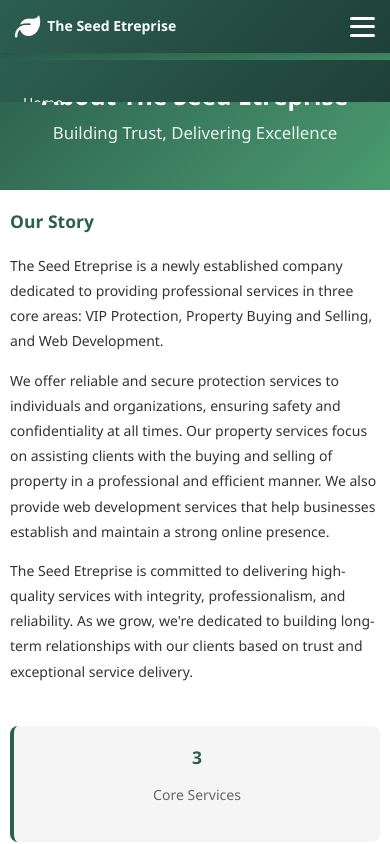
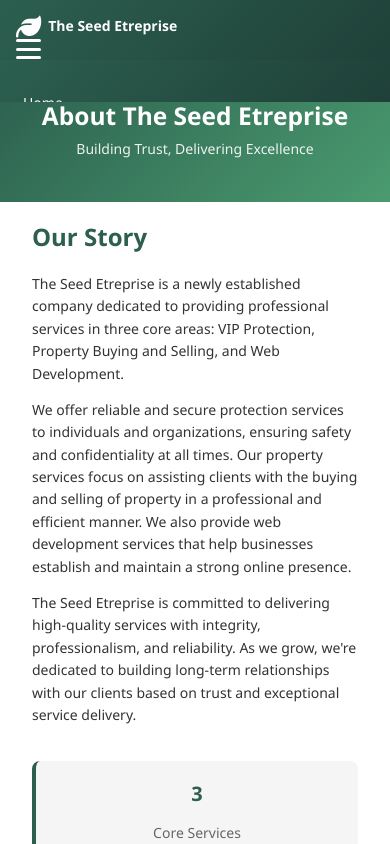
Before and after one commit to rodney031124/The-Seed-Etreprise, a React (Create React App) app: page /about in a window 390 px wide. Shown: the top 844 px of the page. Built offline with nearby package versions, Linux system fonts and the light colour scheme; no server answers.

Commit message:
Fix mobile overlapping issues

```diff
--- a/src/styles/about.css
+++ b/src/styles/about.css
@@ -241,25 +241,49 @@
 }
 
 @media (max-width: 768px) {
+  .about-hero {
+    padding: 2.5rem 16px;
+    text-align: center;
+  }
+
+  .about-hero h1 {
+    font-size: 2.5rem;
+  }
+
   .about-grid {
     grid-template-columns: 1fr;
     gap: 2rem;
+    width: 100%;
+  }
+
+  .about-text,
+  .about-stats,
+  .stat,
+  .team-member,
+  .value {
+    width: 100%;
+    max-width: 100%;
   }
 
   .about-stats {
     grid-template-columns: 1fr;
+    gap: 1rem;
+    width: 100%;
   }
 
   .about-content,
   .values,
   .team,
   .philosophy {
-    padding: 2.5rem 0;
+    padding: 2.5rem 16px;
+    width: 100%;
   }
 
   .team-grid,
   .values-grid {
     gap: 1.5rem;
+    grid-template-columns: 1fr;
+    width: 100%;
   }
 
   .member-avatar {
@@ -267,34 +291,58 @@
     height: 80px;
     font-size: 2.5rem;
   }
+
+  .about-text p {
+    margin-bottom: 1rem;
+  }
 }
 
 @media (max-width: 480px) {
   .about-hero {
-    padding: 2rem 0;
+    padding: 2rem 16px;
+    text-align: center;
   }
 
   .about-hero h1 {
     font-size: 1.75rem;
   }
 
+  .about-hero p,
+  .about-text p,
+  .team-intro,
+  .philosophy p {
+    font-size: 1rem;
+    line-height: 1.6;
+  }
+
   .about-content,
   .values,
   .team,
   .philosophy {
-    padding: 1.5rem 0;
+    padding: 1.5rem 16px;
+    width: 100%;
   }
 
   .team-grid,
-  .values-grid {
+  .values-grid,
+  .about-stats {
     grid-template-columns: 1fr;
+    width: 100%;
   }
 
   .stat-number {
     font-size: 2rem;
   }
 
-  .stat {
+  .stat,
+  .value,
+  .team-member {
     padding: 1.5rem;
+    width: 100%;
+    max-width: 100%;
+  }
+
+  .about-grid {
+    gap: 1.5rem;
   }
 }
--- a/src/styles/contact.css
+++ b/src/styles/contact.css
@@ -241,7 +241,9 @@
 
 @media (max-width: 768px) {
   .contact-hero {
-    padding: 2.5rem 0;
+    padding: 2.5rem 16px;
+    width: 100%;
+    text-align: center;
   }
 
   .contact-hero h1 {
@@ -251,20 +253,24 @@
   .contact-grid {
     grid-template-columns: 1fr;
     gap: 2rem;
+    width: 100%;
   }
 
   .contact-content,
   .map-section {
-    padding: 2.5rem 0;
+    padding: 2.5rem 16px;
+    width: 100%;
   }
 
   .form-row {
     grid-template-columns: 1fr;
     gap: 1rem;
+    width: 100%;
   }
 
   .contact-form {
     padding: 1.5rem;
+    width: 100%;
   }
 
   .contact-social {
@@ -276,11 +282,16 @@
     height: 40px;
     font-size: 1rem;
   }
+
+  .submit-btn {
+    width: 100%;
+    max-width: 100%;
+  }
 }
 
 @media (max-width: 480px) {
   .contact-hero {
-    padding: 2rem 0;
+    padding: 2rem 16px;
   }
 
   .contact-hero h1 {
@@ -289,11 +300,12 @@
 
   .contact-grid {
     gap: 1.5rem;
+    width: 100%;
   }
 
   .contact-content,
   .map-section {
-    padding: 1.5rem 0;
+    padding: 1.5rem 16px;
   }
 
   .info-block {
@@ -307,6 +319,7 @@
 
   .contact-form {
     padding: 1.25rem;
+    width: 100%;
   }
 
   .form-group {
@@ -316,5 +329,7 @@
   .submit-btn {
     padding: 12px 20px;
     font-size: 1rem;
+    width: 100%;
+    max-width: 100%;
   }
 }
--- a/src/styles/footer.css
+++ b/src/styles/footer.css
@@ -126,10 +126,12 @@
 
 @media (max-width: 768px) {
   .footer {
-    padding: 2rem 0 1rem;
+    padding: 2rem 16px 1rem;
   }
 
   .footer-container {
+    width: 100%;
+    padding: 0 0;
     grid-template-columns: repeat(2, 1fr);
     gap: 1.5rem;
   }
@@ -156,16 +158,18 @@
 
 @media (max-width: 480px) {
   .footer {
-    padding: 1.5rem 0 0.75rem;
+    padding: 1.5rem 16px 0.75rem;
   }
 
   .footer-container {
     grid-template-columns: 1fr;
     gap: 1.5rem;
+    width: 100%;
   }
 
   .footer-bottom {
-    padding: 1rem 20px;
+    padding: 1rem 16px;
     font-size: 0.85rem;
+    width: 100%;
   }
 }
--- a/src/styles/home.css
+++ b/src/styles/home.css
@@ -322,6 +322,21 @@
 }
 
 @media (max-width: 768px) {
+  .hero {
+    flex-direction: column;
+    align-items: center;
+    justify-content: center;
+    padding: 3rem 0;
+    text-align: center;
+    width: 100%;
+  }
+
+  .hero-content {
+    max-width: 100%;
+    width: 100%;
+    padding: 0 16px;
+  }
+
   .hero-title {
     font-size: 2.2rem;
   }
@@ -337,6 +352,7 @@
 
   .hero-buttons .btn {
     width: 100%;
+    max-width: 100%;
   }
 
   .mission-section,
--- a/src/styles/navbar.css
+++ b/src/styles/navbar.css
@@ -122,7 +122,7 @@
 /* Responsive */
 @media (max-width: 768px) {
   .navbar-container {
-    padding: 0 15px;
+    padding: 0 16px;
   }
 
   .navbar-logo {
@@ -185,6 +185,10 @@
 }
 
 @media (max-width: 480px) {
+  .navbar-container {
+    padding: 0 16px;
+  }
+
   .navbar-logo {
     font-size: 1rem;
   }
--- a/src/styles/services.css
+++ b/src/styles/services.css
@@ -292,23 +292,33 @@
 @media (max-width: 768px) {
   .services-hero {
     padding: 2.5rem 0;
+    width: 100%;
+    text-align: center;
   }
 
   .services-hero h1 {
     font-size: 2rem;
   }
 
+  .service-card {
+    width: 100%;
+    max-width: 100%;
+  }
+
   .service-details {
+    width: 100%;
     grid-template-columns: 1fr;
   }
 
   .service-header {
     flex-direction: column;
     gap: 1rem;
+    align-items: stretch;
   }
 
   .service-detail-section {
     padding: 1.5rem;
+    width: 100%;
   }
 
   .services-detail {
@@ -317,6 +327,7 @@
 
   .process-grid {
     grid-template-columns: 1fr;
+    width: 100%;
   }
 
   .header-icon {
@@ -335,6 +346,8 @@
 
   .service-card {
     padding: 1.5rem;
+    width: 100%;
+    max-width: 100%;
   }
 
   .service-icon {
@@ -349,6 +362,7 @@
 
   .service-details {
     gap: 1rem;
+    grid-template-columns: 1fr;
   }
 
   .detail-column h3 {
```
Also changed, not shown: src/styles/admin.css, src/styles/global.css.
